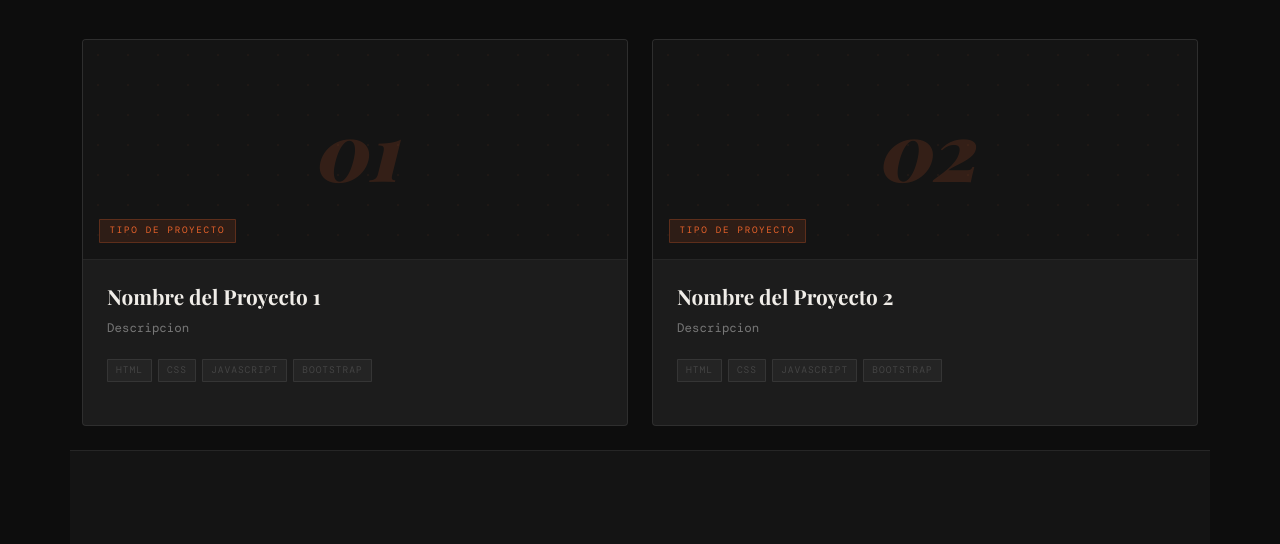
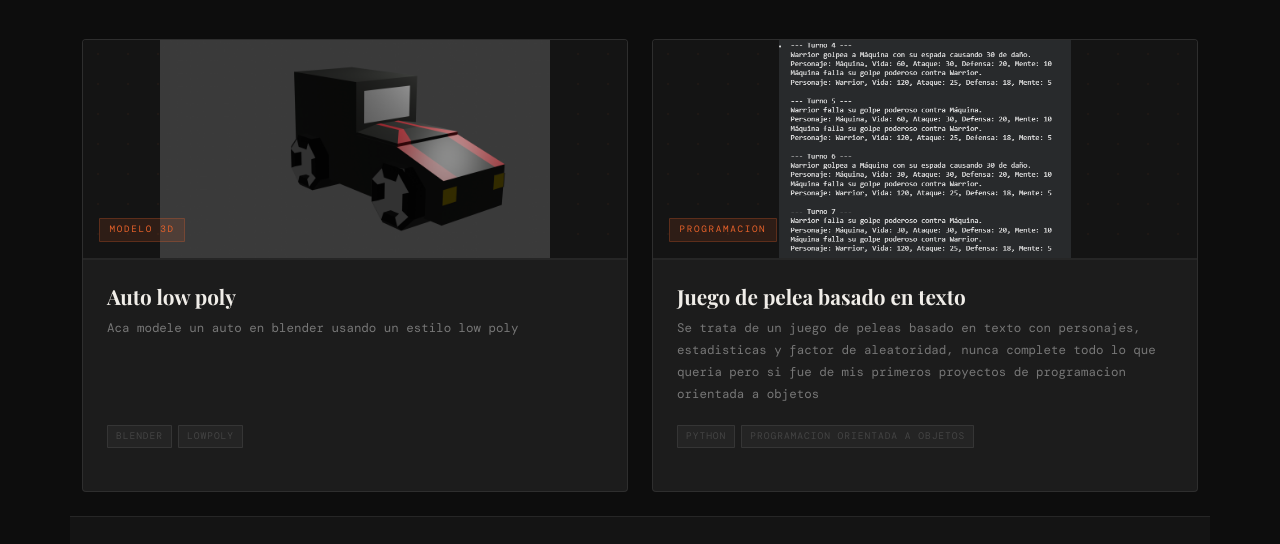
Before and after one commit to JuanFilas/JuanFilas.github.io, a plain HTML site: page portfolio.html in a window 1280 px wide. Shown: the part 191-735 px from the top of the page. Drawn offline with nearby package versions, Linux system fonts and the light colour scheme; files whose address does not match are found by name; a web font is replaced by a local one.

Commit message:
Add files via upload

```diff
--- a/portfolio.html
+++ b/portfolio.html
@@ -228,18 +228,6 @@
             transform: translateY(-1px);
         }
 
-        /* Imagen decorativa del slide */
-        .slide-deco {
-            position: absolute;
-            right: 0;
-            top: 0;
-            bottom: 0;
-            width: 40%;
-            display: flex;
-            align-items: center;
-            justify-content: center;
-            opacity: 0.4;
-        }
 
         .slide-deco-text {
             font-family: 'Playfair Display', serif;
@@ -401,6 +389,16 @@
         }
 
         /* ─── PROYECTOS ─── */
+
+.project-thumb-img {
+    width: 100%;
+    height: 100%;
+    object-fit: contain;
+    object-position: center;
+    position: absolute;  /* ← clave */
+    inset: 0;
+    z-index: 0;          /* ← capa de atrás */
+}
         #proyectos {
             border-top: 1px solid var(--dark-border);
         }
@@ -713,21 +711,21 @@
                             <!--
 
                             -->
-                            <div class="project-thumb-num">01</div>
-                            <div class="project-thumb-label">
-                                <span class="project-type-badge">Tipo de proyecto</span>
-                            </div>
+                      <div class="project-thumb">
+    <img src="C:\Users\Alumno\Desktop\Portafolio\imagenes\auto.png" alt="Auto lowpoly" class="project-thumb-img">
+    <div class="project-thumb-label">
+        <span class="project-type-badge">Modelo 3D</span>
+    </div>
+</div>
                         </div>
                         <div class="project-body">
-                            <div class="project-title">Nombre del Proyecto 1</div>
+                            <div class="project-title">Auto low poly</div>
                             <p class="project-desc">
-                                Descripcion
+                                Aca modele un auto en blender usando un estilo low poly
                             </p>
                             <div class="project-stack">
-                                <span class="stack-tag">HTML</span>
-                                <span class="stack-tag">CSS</span>
-                                <span class="stack-tag">JavaScript</span>
-                                <span class="stack-tag">Bootstrap</span>
+                                <span class="stack-tag">Blender</span>
+                                <span class="stack-tag">Lowpoly</span>
                             </div>
                             <div class="project-links">
                                 </a>
@@ -746,21 +744,21 @@
                             <!--
 
                             -->
-                            <div class="project-thumb-num">02</div>
-                            <div class="project-thumb-label">
-                                <span class="project-type-badge">Tipo de proyecto</span>
-                            </div>
+                      <div class="project-thumb">
+    <img src="C:\Users\Alumno\Desktop\Portafolio\imagenes\Codigo.png" alt="Auto lowpoly" class="project-thumb-img">
+    <div class="project-thumb-label">
+        <span class="project-type-badge">Programacion</span>
+    </div>
+</div>
                         </div>
                         <div class="project-body">
-                            <div class="project-title">Nombre del Proyecto 2</div>
+                            <div class="project-title">Juego de pelea basado en texto</div>
                             <p class="project-desc">
-                                Descripcion
+                                Se trata de un juego de peleas basado en texto con personajes, estadisticas y factor de aleatoridad, nunca complete todo lo que queria pero si fue de mis primeros proyectos de programacion orientada a objetos
                             </p>
                             <div class="project-stack">
-                                <span class="stack-tag">HTML</span>
-                                <span class="stack-tag">CSS</span>
-                                <span class="stack-tag">JavaScript</span>
-                                <span class="stack-tag">Bootstrap</span>
+                                <span class="stack-tag">Python</span>
+                                <span class="stack-tag">Programacion orientada a objetos</span>
                             </div>
                             <div class="project-links">
                                 </a>
```
Also changed, not shown: index.html (+1 -1 lines), Codigo.png (added), auto.png (added).
